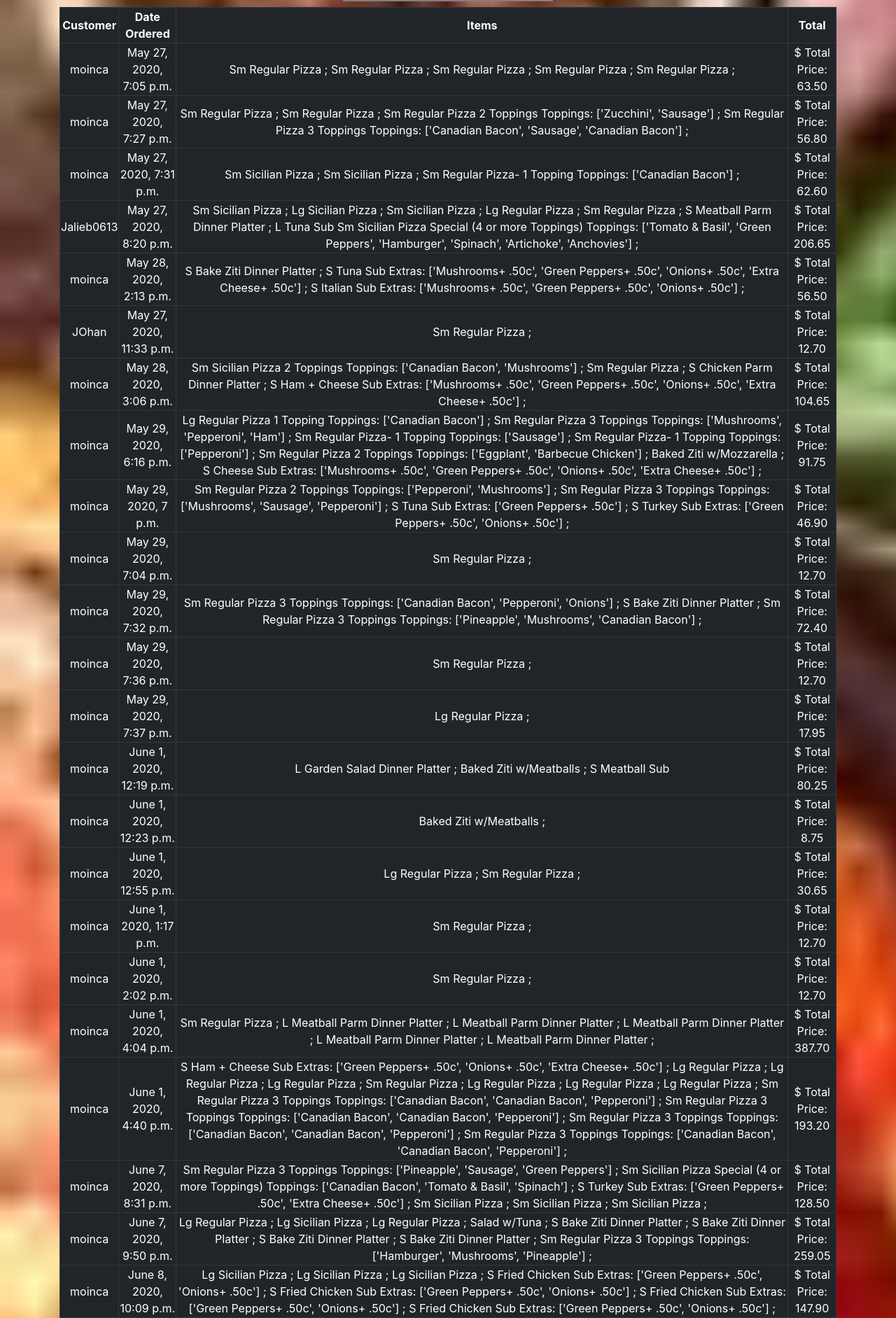
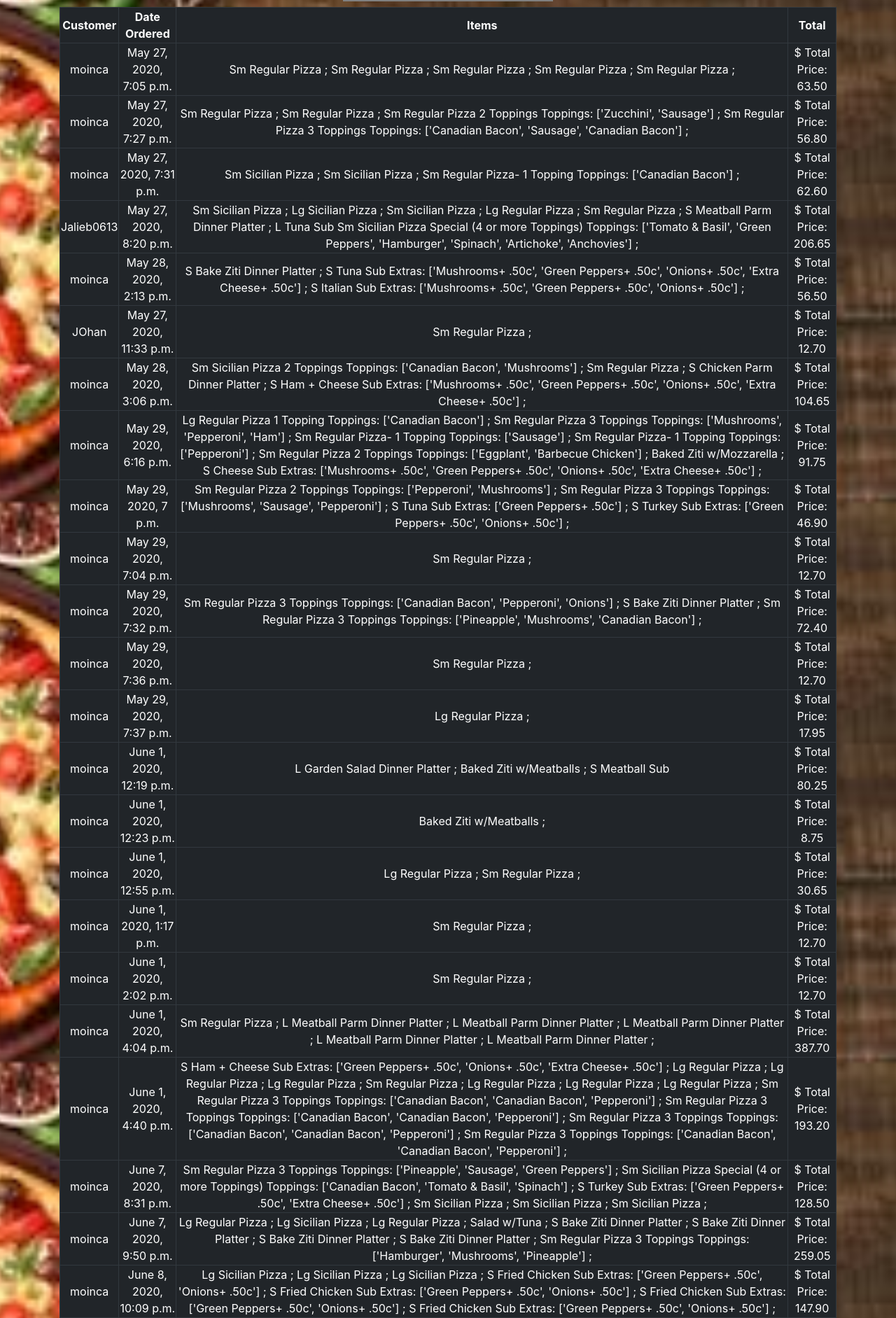
Before and after one commit to SahilB689/pizzarestaurant, a Django app: page /allorders in a window 1280 px wide. Shown: the part 82-1965 px from the top of the page at 70% size. Run offline with Django 3.2, Linux system fonts and the light colour scheme; data comes from the database, SQL or seed files in the repository; some libraries are stand-ins or nearby versions.

Commit message:
Update base.html

```diff
--- a/orders/templates/orders/base.html
+++ b/orders/templates/orders/base.html
@@ -2,6 +2,16 @@
 <html lang="en" dir="ltr">
 
   <head>
+
+    <style>
+body {
+  background-image: url('https://www.dontwasteyourmoney.com/wp-content/uploads/2019/08/Pizza-Hut.jpg');
+  background-repeat: no-repeat;
+  background-attachment: fixed;
+  background-size: cover;
+}
+</style>
+
     <meta charset="utf-8">
     <meta name="viewport" content="width=device-width, initial-scale=1, shrink-to-fit=no">
     {% load static %}
```
